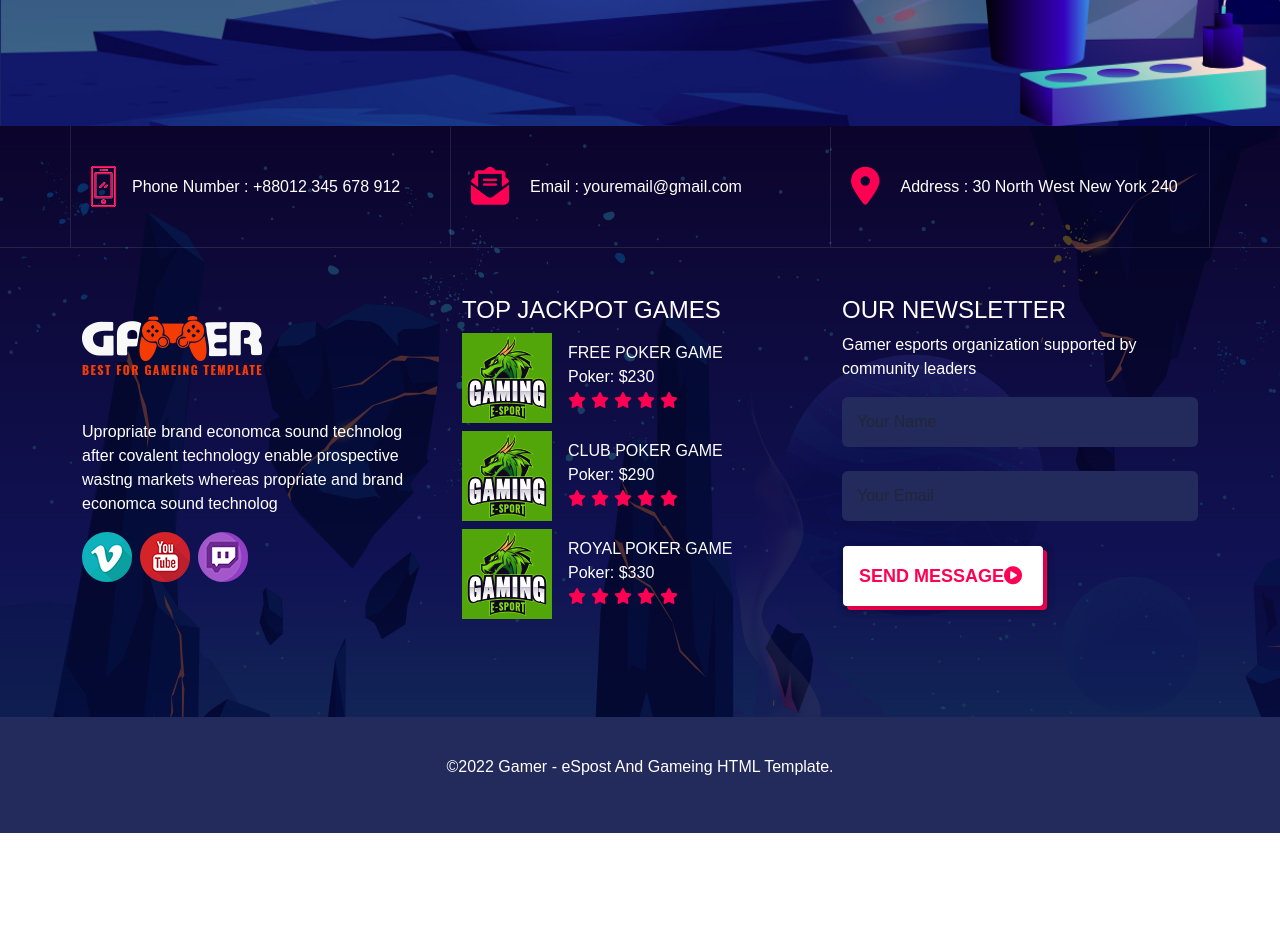
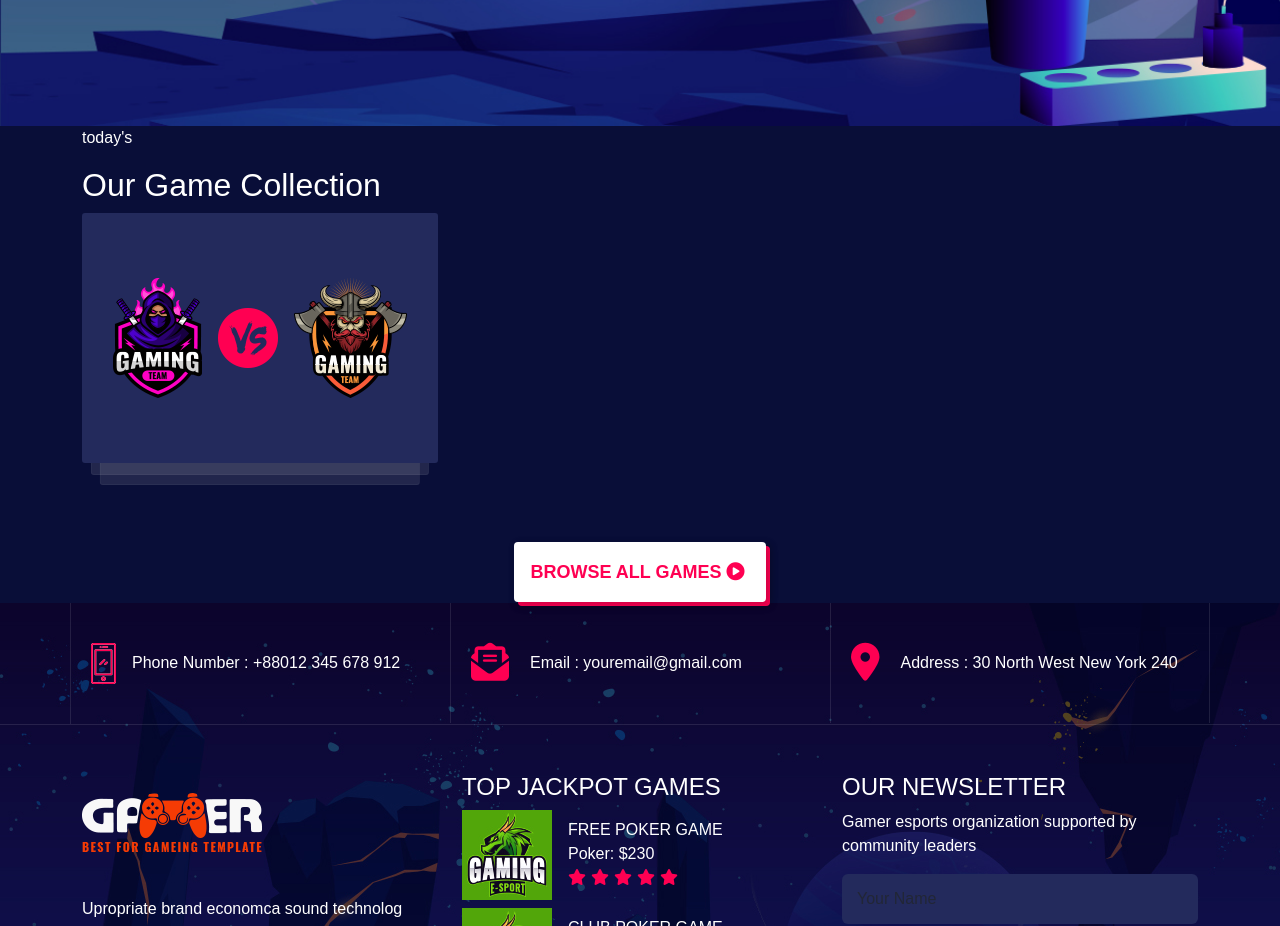
Before and after one commit to Pippo1997/proj-html-vuejs, a Vue app: page / in a window 1280 px wide. Shown: the part 860-1786 px from the top of the page. Before the commit the page ends 1693 px from the top, so only its background shows below. Built offline with nearby package versions, Linux system fonts and the light colour scheme.

Commit message:
creation card collaction with hover

```diff
--- a/src/components/AppMain.vue
+++ b/src/components/AppMain.vue
@@ -5,11 +5,153 @@ export default {
 </script>
 
 <template lang="">
-  <div>
 
-  </div>
+  <!-- start section colllection -->
+  <section class="collection">
+    <div class="container">
+      <div class="top">
+        <p>today's</p>
+        <h2>Our Game Collection</h2>
+      </div>
+      <div class="bottom">
+        <div class="row g-4 justify-content-center">
+          <div class="col-lg-4 col-sm-6 col-12">
+            <div class="game-collection layer">
+              <div class="game-collection-content d-flex align-items-center">
+                <div class="vs">
+                  <div class="d-flex flex-wrap justify-content-center align-items-center gap-3">
+                    <div><img src="/imgs/team-1.png" alt="team-1"></div>
+                    <div><img src="/imgs/vs.png" alt="vs"></div>
+                    <div><img src="/imgs/team-2.png" alt="team-2"></div>
+                  </div>
+                </div>
+                <div class="overlay">
+                  <h4>Witch Sports Team</h4>
+                  <div class="star d-flex flex-wrap justify-content-center align-items-center">
+                  <i class="fa-solid fa-star"></i>
+                  <i class="fa-solid fa-star"></i>
+                  <i class="fa-solid fa-star"></i>
+                  <i class="fa-solid fa-star"></i>
+                  <i class="fa-solid fa-star"></i>
+                </div>
+                </div>
+              </div>
+            </div>
+          </div>
+          <div class="col-lg-4 col-sm-6 col-12"></div>
+          <div class="col-lg-4 col-sm-6 col-12"></div>
+        </div>
+      </div>
+      <div class="mt-5 text-center">
+        <button class="btn">
+          <span>Browse All games </span>
+          <i class="fa-solid fa-circle-play"></i>
+        </button>
+      </div>
+    </div>
+  </section>
+  <!-- end section colllection -->
+
 </template>
 
 <style lang="scss">
 
+  .collection{
+    background-color: rgba(9,14,56,255);
+  }
+
+  .game-collection{
+    background-size: cover;
+    background-position: center;
+    height: 250px;
+    transition: 0.3s all linear;
+    position: relative;
+
+    .overlay {
+      position: absolute;
+      content: "";
+      visibility: hidden;
+      opacity: 0;
+      transition: all 0.45s cubic-bezier(0.68, -0.55, 0.27, 1.55);
+      display: grid;
+      place-content: center;
+      left: 50%;
+      top: 50%;
+      transform: translate(-50%, -50%) scale(0);
+      width: calc(100% - 20px);
+      height: calc(100% - 20px);
+      background-color: rgba(0, 0, 0, 0.8);
+
+      h4{
+        text-transform: uppercase;
+        font-weight: 700;
+      }
+
+      i{
+        color:  #ff0052;
+      }
+    }
+  }
+
+  .game-collection:hover .overlay {
+    visibility: visible;
+    opacity: 1;
+    transform: translate(-50%, -50%) scale(1);
+}
+
+  .layer{
+    margin-bottom: 30px;
+    position: relative;
+    z-index: 1;
+
+    &:before{
+      width: 95%;
+      height: 95%;
+      border: 1px solid rgba(255, 255, 255, 0.04);
+      bottom: -12px;
+      left: 50%;
+      z-index: -1;
+      transform: translateX(-50%);
+      transition: 0.2s cubic-bezier(0.165, 0.84, 0.44, 1);
+      border-radius: 3px;
+      background-color: rgba(255, 255, 255, 0.1);
+      position: absolute;
+      content: ""
+    }
+
+    &:after{
+      width: 90%;
+      height: 90%;
+      border: 1px solid rgba(255, 255, 255, 0.04);
+      bottom: -22px;
+      left: 50%;
+      z-index: -2;
+      transform: translateX(-50%);
+      transition: 0.2s cubic-bezier(0.165, 0.84, 0.44, 1);
+      border-radius: 3px;
+      background-color: rgba(255, 255, 255, 0.1);
+      position: absolute;
+      content: ""
+    }
+
+    &:hover{
+      transform: translateY(10px);
+      box-shadow: 0 3px 20px rgb(0 0 0 / 40%);
+    }
+  }
+
+  .layer:hover:after, .layer:hover:before {
+    opacity: 0;
+    bottom: 0;
+    visibility: hidden;
+}
+
+  .game-collection-content{
+      border-radius: 3px;
+      background: #232a5c;
+      height: 100%;
+      align-items: center;
+      place-content: center;
+  }
+
 </style>
```
